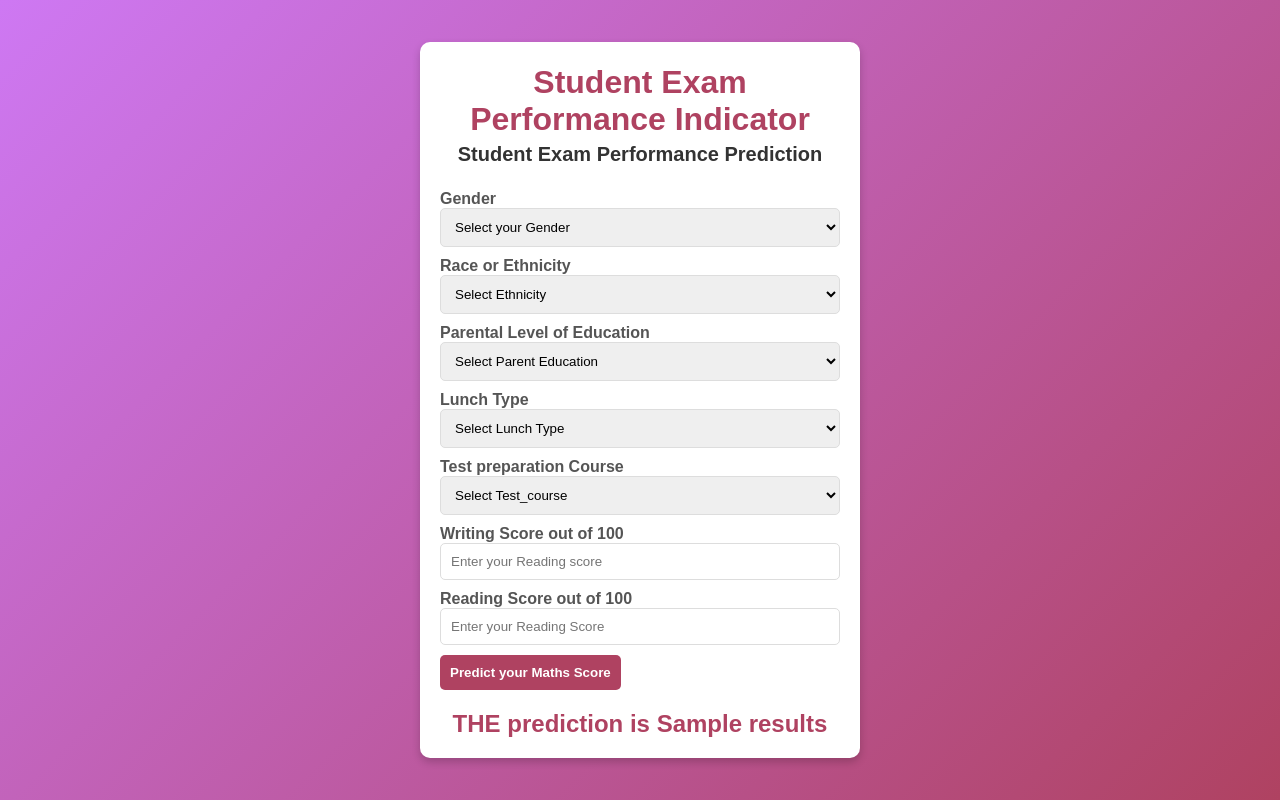
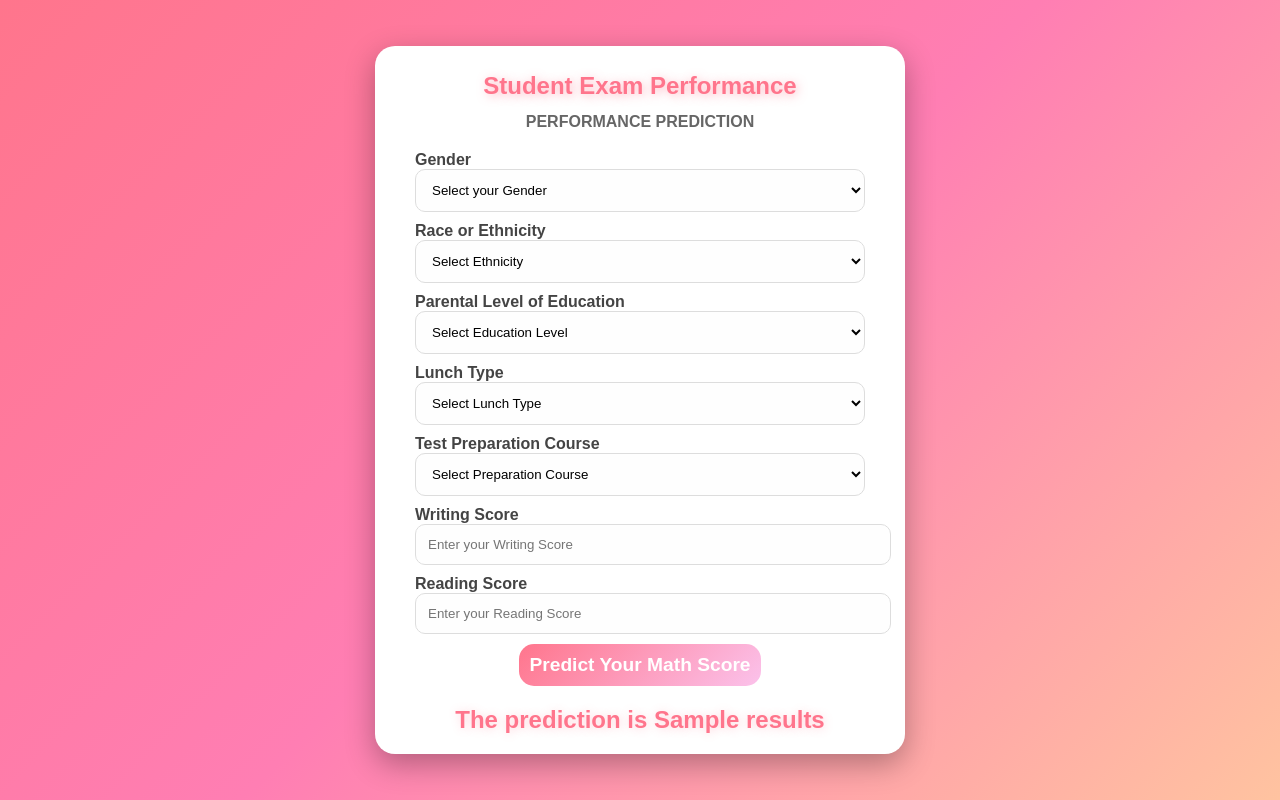
Before and after one commit to saif-saleem/ML-Project, a Flask app: template templates/home.html in a window 1280 px wide. Run offline with Flask 3, Linux system fonts and the light colour scheme; the template is opened without the code that fills it: most values are stand-ins (such as "Sample title", 1, 10 or a date in 2020).

Commit message:
completed

```diff
--- a/templates/home.html
+++ b/templates/home.html
@@ -1,22 +1,29 @@
-<html>
-<body style="font-family: Arial, sans-serif; margin: 0; padding: 0; background: linear-gradient(135deg, #ce78f3, #af4261); min-height: 100vh; display: flex; justify-content: center; align-items: center;">
-    <div class="login" style="background: white; padding-left: 20px;padding-right: 20px; border-radius: 10px; box-shadow: 0 4px 8px rgba(0, 0, 0, 0.2); max-width: 400px; width: 100%;">
-        <h1 style="text-align: center; color: #af4261; margin-bottom: -8px;">Student Exam Performance Indicator</h1>
-        <form action="{{ url_for('predict_datapoint')}}" method="post" style="display: flex; flex-direction: column; gap: 10px;">
-            <h1 style="font-size: 1.25rem; text-align: center; color: #333;">Student Exam Performance Prediction</legend>
-            </h1>
+<!DOCTYPE html>
+<html lang="en">
+<head>
+    <meta charset="UTF-8">
+    <meta name="viewport" content="width=device-width, initial-scale=1.0">
+    <title>Student Exam Performance</title>
+</head>
+<body style="font-family: 'Poppins', Arial, sans-serif; margin: 0; padding: 0; background: linear-gradient(135deg, #ff758c, #ff7eb3, #ffc3a0); min-height: 100vh; display: flex; justify-content: center; align-items: center; overflow: hidden;">
+    <div class="login" style="background: white; padding-left: 40px;padding-right: 40px; padding-top: 10px;padding-bottom: 10x; border-radius: 20px; box-shadow: 0 10px 30px rgba(0, 0, 0, 0.3); max-width: 450px; width: 90%; position: relative; overflow: hidden; transform: scale(1); transition: transform 0.3s ease;">
+        <h1 style="text-align: center; color: #ff758c; font-size: 1.5rem; font-weight: bold; margin-bottom: 0px; text-shadow: 2px 2px 10px rgba(255, 117, 140, 0.5);">
+            Student Exam Performance
+        </h1>
+        <form action="{{ url_for('predict_datapoint') }}" method="post" style="display: flex; flex-direction: column; gap: 10px;">
+            <h2 style="font-size: 1rem; text-align: center; color: #666; margin-bottom: 10px; text-transform: uppercase;">Performance Prediction</h2>
             <div class="mb-3">
-                <label class="form-label" style="font-weight: bold; color: #555;">Gender</label>
-                <select class="form-control" name="gender" style="width: 100%; padding: 10px; border: 1px solid #ddd; border-radius: 5px;" required>
-                    <option class="placeholder" selected disabled value="">Select your Gender</option>
+                <label class="form-label" style="font-weight: bold; color: #444; font-size: 1rem;">Gender</label>
+                <select class="form-control" name="gender" style="width: 100%; padding: 12px; border: 1px solid #ddd; border-radius: 10px; background-color: #fefefe; transition: all 0.3s ease; outline: none;" required>
+                    <option selected disabled value="">Select your Gender</option>
                     <option value="male">Male</option>
                     <option value="female">Female</option>
                 </select>
             </div>
             <div class="mb-3">
-                <label class="form-label" style="font-weight: bold; color: #555;">Race or Ethnicity</label>
-                <select class="form-control" name="ethnicity" style="width: 100%; padding: 10px; border: 1px solid #ddd; border-radius: 5px;" required>
-                    <option class="placeholder" selected disabled value="">Select Ethnicity</option>
+                <label class="form-label" style="font-weight: bold; color: #444; font-size: 1rem;">Race or Ethnicity</label>
+                <select class="form-control" name="ethnicity" style="width: 100%; padding: 12px; border: 1px solid #ddd; border-radius: 10px; background-color: #fefefe; transition: all 0.3s ease; outline: none;" required>
+                    <option selected disabled value="">Select Ethnicity</option>
                     <option value="group A">Group A</option>
                     <option value="group B">Group B</option>
                     <option value="group C">Group C</option>
@@ -25,46 +32,48 @@
                 </select>
             </div>
             <div class="mb-3">
-                <label class="form-label" style="font-weight: bold; color: #555;">Parental Level of Education</label>
-                <select class="form-control" name="parental_level_of_education" style="width: 100%; padding: 10px; border: 1px solid #ddd; border-radius: 5px;" required>
-                    <option class="placeholder" selected disabled value="">Select Parent Education</option>
-                    <option value="associate's degree">associate's degree</option>
-                    <option value="bachelor's degree">bachelor's degree</option>
-                    <option value="high school">high school</option>
-                    <option value="master's degree">master's degree</option>
-                    <option value="some college">some college</option>
-                    <option value="some high school">some high school</option>
+                <label class="form-label" style="font-weight: bold; color: #444; font-size: 1rem;">Parental Level of Education</label>
+                <select class="form-control" name="parental_level_of_education" style="width: 100%; padding: 12px; border: 1px solid #ddd; border-radius: 10px; background-color: #fefefe; transition: all 0.3s ease; outline: none;" required>
+                    <option selected disabled value="">Select Education Level</option>
+                    <option value="associate's degree">Associate's degree</option>
+                    <option value="bachelor's degree">Bachelor's degree</option>
+                    <option value="high school">High School</option>
+                    <option value="master's degree">Master's degree</option>
+                    <option value="some college">Some College</option>
+                    <option value="some high school">Some High School</option>
                 </select>
             </div>
             <div class="mb-3">
-                <label class="form-label" style="font-weight: bold; color: #555;">Lunch Type</label>
-                <select class="form-control" name="lunch" style="width: 100%; padding: 10px; border: 1px solid #ddd; border-radius: 5px;" required>
-                    <option class="placeholder" selected disabled value="">Select Lunch Type</option>
-                    <option value="free/reduced">free/reduced</option>
-                    <option value="standard">standard</option>
+                <label class="form-label" style="font-weight: bold; color: #444; font-size: 1rem;">Lunch Type</label>
+                <select class="form-control" name="lunch" style="width: 100%; padding: 12px; border: 1px solid #ddd; border-radius: 10px; background-color: #fefefe; transition: all 0.3s ease; outline: none;" required>
+                    <option selected disabled value="">Select Lunch Type</option>
+                    <option value="free/reduced">Free/Reduced</option>
+                    <option value="standard">Standard</option>
                 </select>
             </div>
             <div class="mb-3">
-                <label class="form-label" style="font-weight: bold; color: #555;">Test preparation Course</label>
-                <select class="form-control" name="test_preparation_course" style="width: 100%; padding: 10px; border: 1px solid #ddd; border-radius: 5px;" required>
-                    <option class="placeholder" selected disabled value="">Select Test_course</option>
+                <label class="form-label" style="font-weight: bold; color: #444; font-size: 1rem;">Test Preparation Course</label>
+                <select class="form-control" name="test_preparation_course" style="width: 100%; padding: 12px; border: 1px solid #ddd; border-radius: 10px; background-color: #fefefe; transition: all 0.3s ease; outline: none;" required>
+                    <option selected disabled value="">Select Preparation Course</option>
                     <option value="none">None</option>
                     <option value="completed">Completed</option>
                 </select>
             </div>
             <div class="mb-3">
-                <label class="form-label" style="font-weight: bold; color: #555;">Writing Score out of 100</label>
-                <input class="form-control" type="number" name="reading_score" style="width: 100%; padding: 10px; border: 1px solid #ddd; border-radius: 5px;" placeholder="Enter your Reading score" min='0' max='100' />
+                <label class="form-label" style="font-weight: bold; color: #444; font-size: 1rem;">Writing Score</label>
+                <input type="number" name="writing_score" style="width: 100%; padding: 12px; border: 1px solid #ddd; border-radius: 10px; background-color: #fefefe; outline: none; transition: all 0.3s ease;" placeholder="Enter your Writing Score" min="0" max="100" required />
             </div>
             <div class="mb-3">
-                <label class="form-label" style="font-weight: bold; color: #555;">Reading Score out of 100</label>
-                <input class="form-control" type="number" name="writing_score" style="width: 100%; padding: 10px; border: 1px solid #ddd; border-radius: 5px;" placeholder="Enter your Reading Score" min='0' max='100' />
+                <label class="form-label" style="font-weight: bold; color: #444; font-size: 1rem;">Reading Score</label>
+                <input type="number" name="reading_score" style="width: 100%; padding: 12px; border: 1px solid #ddd; border-radius: 10px; background-color: #fefefe; outline: none; transition: all 0.3s ease;" placeholder="Enter your Reading Score" min="0" max="100" required />
             </div>
-            <div class="mb-3">
-                <input class="btn btn-primary" type="submit" value="Predict your Maths Score" style="padding: 10px; border: none; border-radius: 5px; background: #af4261; color: white; font-weight: bold; cursor: pointer;" required />
+            <div class="mb-3" style="display: flex; justify-content: center;">
+                <input type="submit" value="Predict Your Math Score" style="padding: 10px; border: none; border-radius: 15px; background: linear-gradient(135deg, #ff758c, #fbc2eb); color: white; font-size: 1.2rem; font-weight: bold; cursor: pointer; transition: transform 0.3s ease, box-shadow 0.3s ease;"
+                onmouseover="this.style.transform='scale(1.05)'; this.style.boxShadow='0 8px 20px rgba(255, 117, 140, 0.5)';"
+                onmouseout="this.style.transform='scale(1)'; this.style.boxShadow='none';" />
             </div>
         </form>
-        <h2 style="text-align: center; color: #af4261;">THE prediction is {{results}}</h2>
+        <h2 style="text-align: center; color: #ff758c; font-size: 1.5rem; margin-top: 20px; text-shadow: 1px 1px 10px rgba(255, 117, 140, 0.3);">The prediction is {{results}}</h2>
     </div>
 </body>
 </html>
```
Also changed, not shown: templates/index.html (+37 -2 lines).
